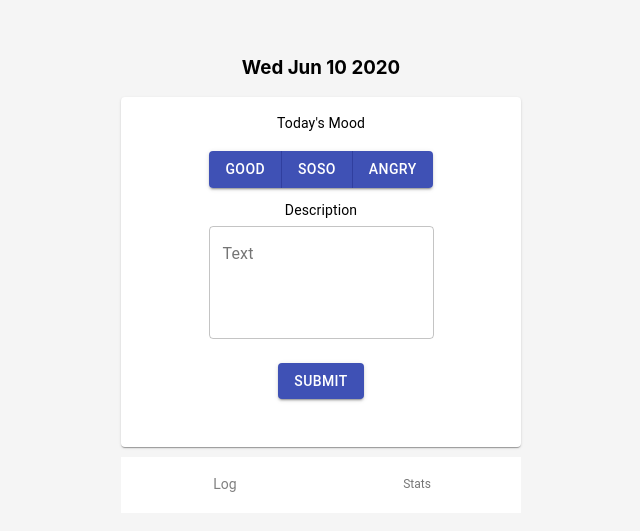
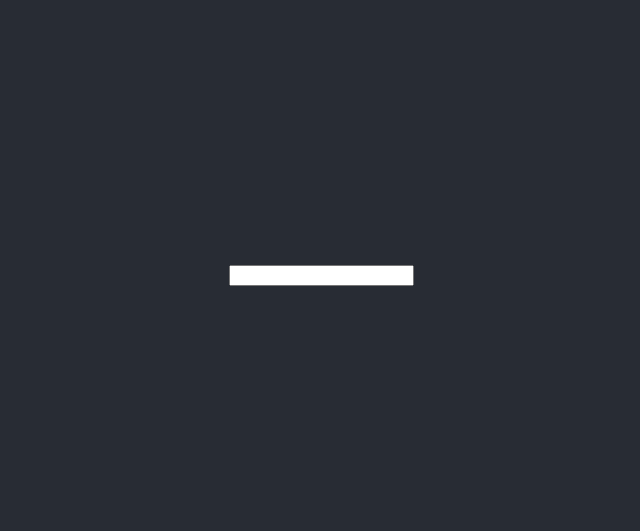
Before and after one commit to freewizard20/moodlog, a React (Create React App) app: page / in a window 1280 px wide. Shown: the part 125-656 px from the top of the page, without its empty margins (319-959 px from the left). Built offline with nearby package versions, Linux system fonts and the light colour scheme.

Commit message:
adding login input(simple)

```diff
--- a/src/App.js
+++ b/src/App.js
@@ -2,6 +2,7 @@ import React from "react";
 import "./App.css";
 import Log from "./components/Log/Log";
 import Stat from "./components/Stat/Stat";
+import LoginScreen from "./components/Login/LoginScreen";
 import SimpleBottomNavigation from "./components/SimpleBottomNavigation";
 import { BrowserRouter as Router, Switch, Route } from "react-router-dom";
 import Log1 from "./components/dummy/Log1";
@@ -13,6 +14,7 @@ function App() {
   return (
     <Router>
       <div className="App">
+        <LoginScreen />
         <h3>{today}</h3>
         <Switch>
           <Route path="/" exact component={Log} />
--- /dev/null
+++ b/src/components/Login/LoginScreen.css
@@ -0,0 +1,12 @@
+.Background {
+  background-color: #282c34;
+  min-height: 100vh;
+  min-width: 100vw;
+  z-index: 10;
+  position: fixed;
+  display: flex;
+  flex-direction: column;
+  align-items: center;
+  justify-content: center;
+  font-size: calc(10px + 2vmin);
+}
--- /dev/null
+++ b/src/components/Login/LoginScreen.js
@@ -0,0 +1,23 @@
+import React, { useState, useEffect } from "react";
+import "./LoginScreen.css";
+
+function LoginScreen() {
+  const [isLoggedIn, setisLoggedIn] = useState(0);
+  const [value, setValue] = useState("");
+
+  const changeHandler = (e) => {
+    setValue(e.target.value);
+  };
+
+  if (value !== "s90909") {
+    return (
+      <div className="Background">
+        <input value={value} onChange={(e) => changeHandler(e)} type="text" />
+      </div>
+    );
+  } else {
+    return <></>;
+  }
+}
+
+export default LoginScreen;
```
